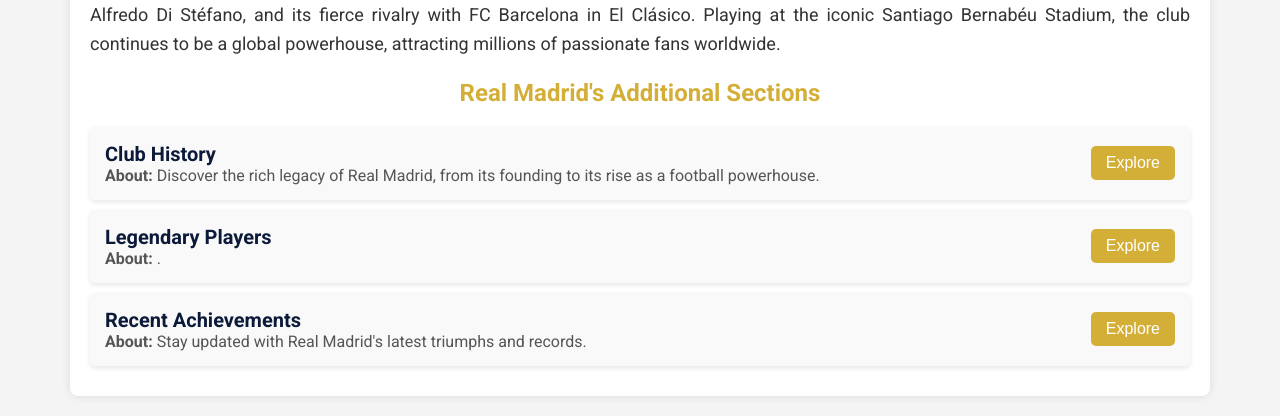
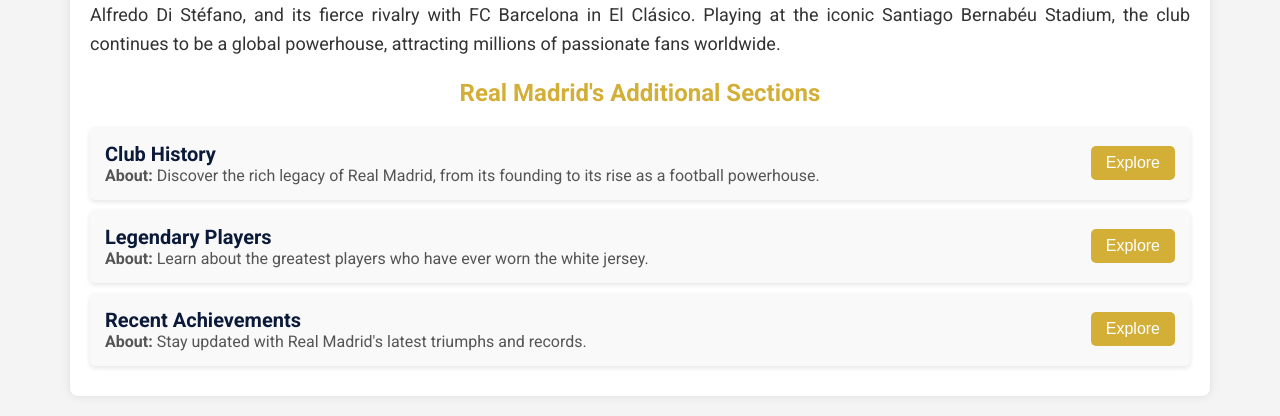
Before and after one commit to biswadeep29/learning-flask, a Flask app: page / in a window 1280 px wide. Shown: the part 894-1310 px from the top of the page. Run offline with Flask 3, Linux system fonts and the light colour scheme.

Commit message:
fixed it

```diff
--- a/templates/home.html
+++ b/templates/home.html
@@ -117,7 +117,7 @@
             <div class="section">
                 <div>
                     <h4>Legendary Players</h4>
-                    <div><b>About:</b> .</div>
+                    <div><b>About:</b> Learn about the greatest players who have ever worn the white jersey.</div>
                 </div>
                 <button class="btn-section">Explore</button>
             </div>
```
